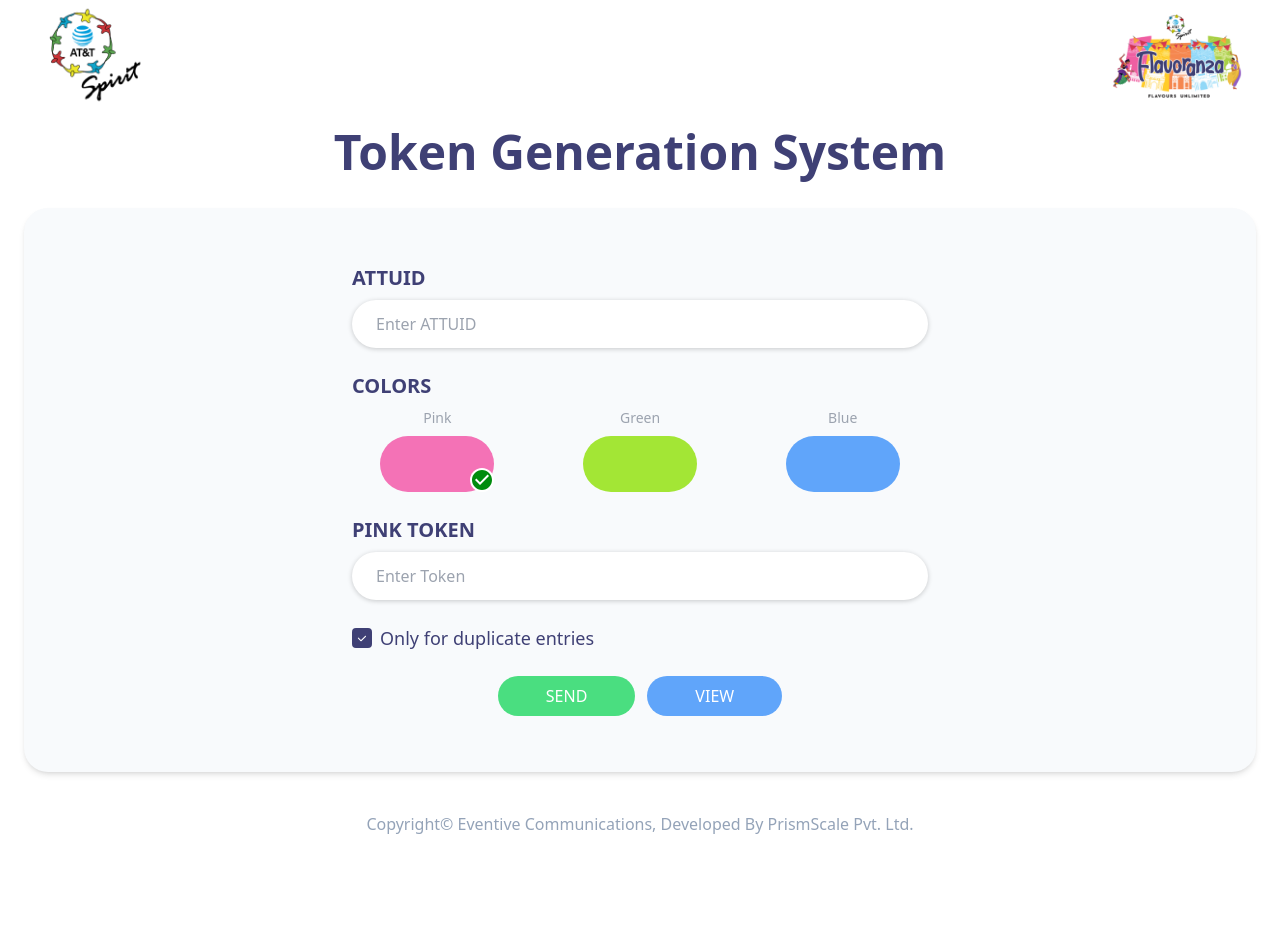
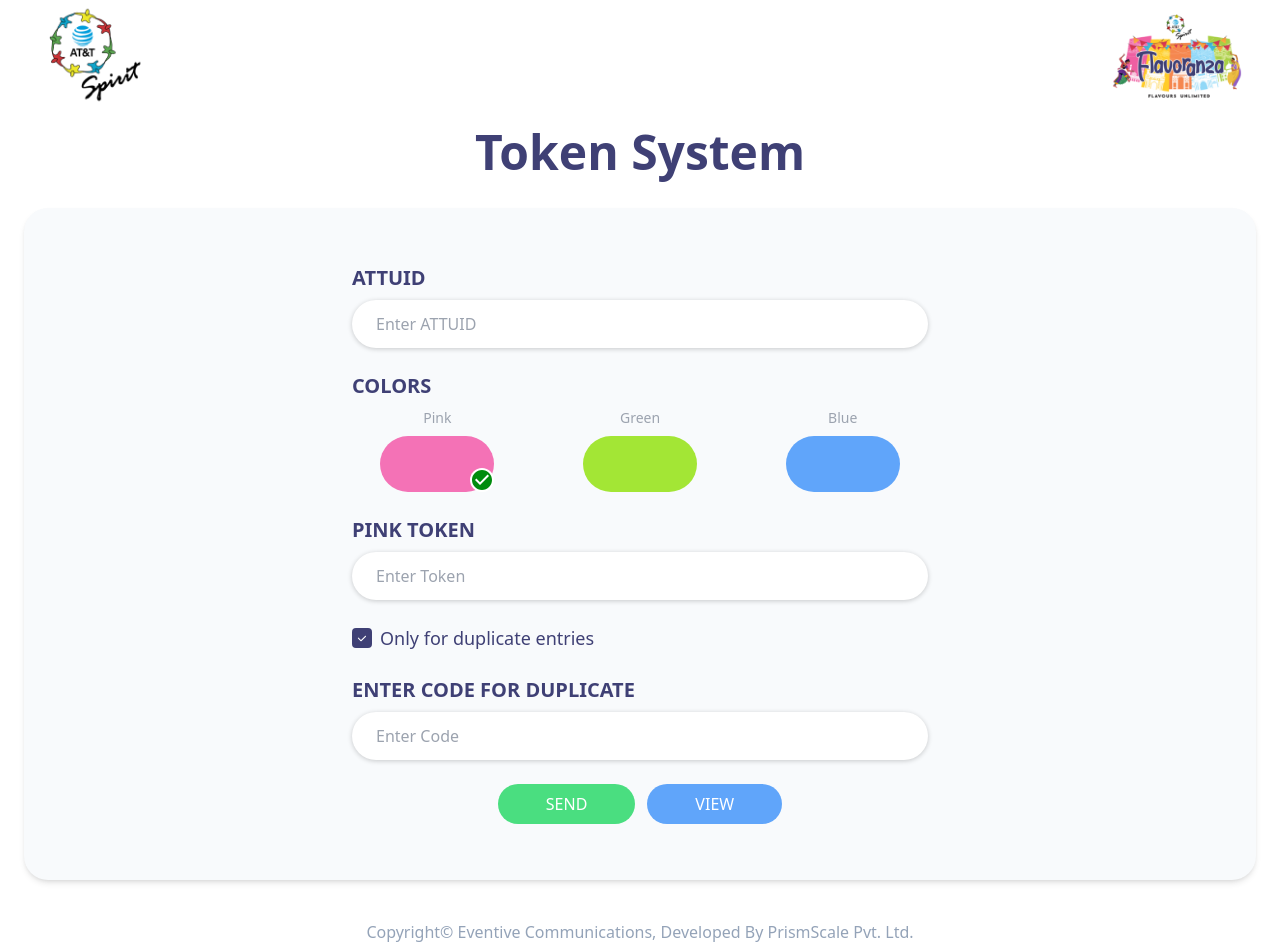
Before and after one commit to CodeRAFCE/icecream, a React (Vite) app: page / in a window 1280 px wide. Both pictures are taken after a click on the element 362 px from the left and 638 px from the top of the page. Before the commit the page ends 836 px from the top, so only its background shows below. Built offline with nearby package versions, Linux system fonts and the light colour scheme; no server answers.

Commit message:
creating a code authorization for duplicate entry

```diff
--- a/src/App.jsx
+++ b/src/App.jsx
@@ -47,7 +47,7 @@ const COLOR_OPTIONS = [
 ];
 
 function App() {
-	const [sheetsData, setSheetsData] = useState(FALLBACK_DATA);
+	const [sheetsData, setSheetsData] = useState([]);
 	const [empId, setEmpId] = useState("");
 	const [messageStatus, setMessageStatus] = useState({status: "", message: ""});
 	const [loading, setLoading] = useState(false);
@@ -58,10 +58,12 @@ function App() {
 	const [tokenBlueTwo, setTokenBlueTwo] = useState("");
 	const [selectedColor, setSelectedColor] = useState("Pink");
 	const [duplicate, setDuplicate] = useState(false);
+	const [code, setCode] = useState(false);
 	// const [isSubmitted, setIsSubmitted] = useState(false);
 
 	// Function to reset form fields
 	const resetForm = () => {
+		setLoading(false);
 		console.log("RESET FORM");
 		setEmpId("");
 		setTokenPink("");
@@ -71,7 +73,6 @@ function App() {
 		setTokenBlueTwo("");
 		setDuplicate(false);
 		setSelectedColor("Pink");
-		setLoading(false);
 		setMessageStatus({status: "", message: ""});
 	};
 
@@ -84,7 +85,8 @@ function App() {
 			.catch((error) => {
 				console.log(error);
 				resetForm();
-			});
+			})
+			.finally(() => setLoading(false));
 
 		setLoading(false);
 
@@ -109,7 +111,8 @@ function App() {
 			.catch((error) => {
 				console.log(error);
 				resetForm();
-			});
+			})
+			.finally(() => setLoading(false));
 	};
 
 	useEffect(() => {
@@ -153,6 +156,11 @@ function App() {
 	const onEmpIdChange = (event) => {
 		const employeeId = event.target.value;
 		setEmpId(employeeId);
+	};
+
+	const onCodeChange = (event) => {
+		const codeValue = event.target.value;
+		setCode(codeValue);
 	};
 
 	const handleCheckboxChange = () => {
@@ -262,6 +270,15 @@ function App() {
 		// Reset previous error messages
 		setMessageStatus({status: "", message: ""});
 
+		if (code === import.meta.env.VITE_PERMISSION_CODE) {
+			setMessageStatus({
+				status: "ALERT",
+				message: "YOU ARE NOT AUTHORIZED TO DUPLICATE AN ENTRY",
+			});
+			setLoading(false);
+			return; // Do not proceed with form submission
+		}
+
 		const isTokenAvailable =
 			Boolean(tokenPink) &&
 			Boolean(tokenGreenOne) &&
@@ -280,9 +297,9 @@ function App() {
 		}
 
 		// Check if empId exists in sheetsData
-		const isAttUidDuplicate = sheetsData?.some(
-			(entry) => entry?.attuid.toUpperCase() === empId.toUpperCase()
-		);
+		const isAttUidDuplicate =
+			Array.isArray(sheetsData) &&
+			sheetsData?.some((entry) => entry?.attuid.toUpperCase() === empId.toUpperCase());
 
 		// const isTokenDuplicate = sheetsData?.some(
 		// 	(entry) => Number(entry?.token) === Number(tokenPink)
@@ -349,9 +366,7 @@ function App() {
 			<main className="max-w-7xl mx-auto px-6 flex flex-col gap-10">
 				<section>
 					<div className="text-center mb-8">
-						<h1 className="text-3xl md:text-5xl text-[#3F4075] font-semibold">
-							Token Generation System
-						</h1>
+						<h1 className="text-3xl md:text-5xl text-[#3F4075] font-semibold">Token System</h1>
 					</div>
 
 					<div className="bg-slate-50 rounded-3xl md:py-14 py-10 shadow-md px-4 flex flex-col justify-between gap-8">
@@ -526,6 +541,30 @@ function App() {
 										Only for duplicate entries
 									</label>
 								</fieldset>
+
+								{duplicate && (
+									<fieldset>
+										<label
+											htmlFor="code"
+											className="font-semibold uppercase text-base md:text-xl text-[#3F4075]"
+										>
+											Enter Code For Duplicate
+										</label>
+
+										<div className="shadow-[0px_1px_5px_0px_rgba(0,0,0,0.20)] rounded-full py-1 px-4 flex items-center mt-2 bg-white">
+											<input
+												name="code"
+												id="code"
+												type="number"
+												value={code}
+												onChange={onCodeChange}
+												placeholder="Enter Code"
+												className="focus:outline-none px-2 py-2 w-full rounded"
+												required
+											/>
+										</div>
+									</fieldset>
+								)}
 							</div>
 
 							<div className="flex flex-col gap-3 justify-center mt-6 md:flex-row">
```
